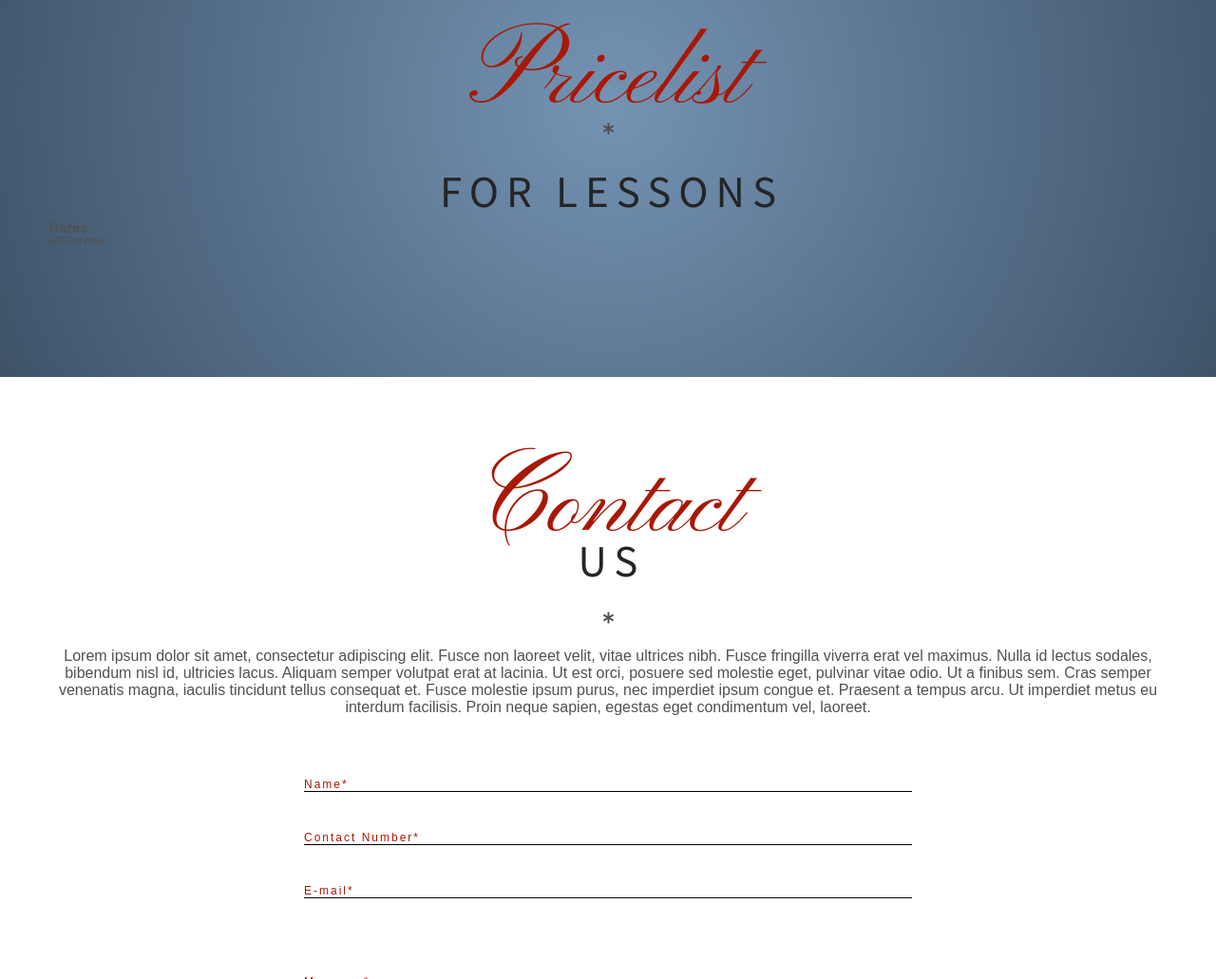
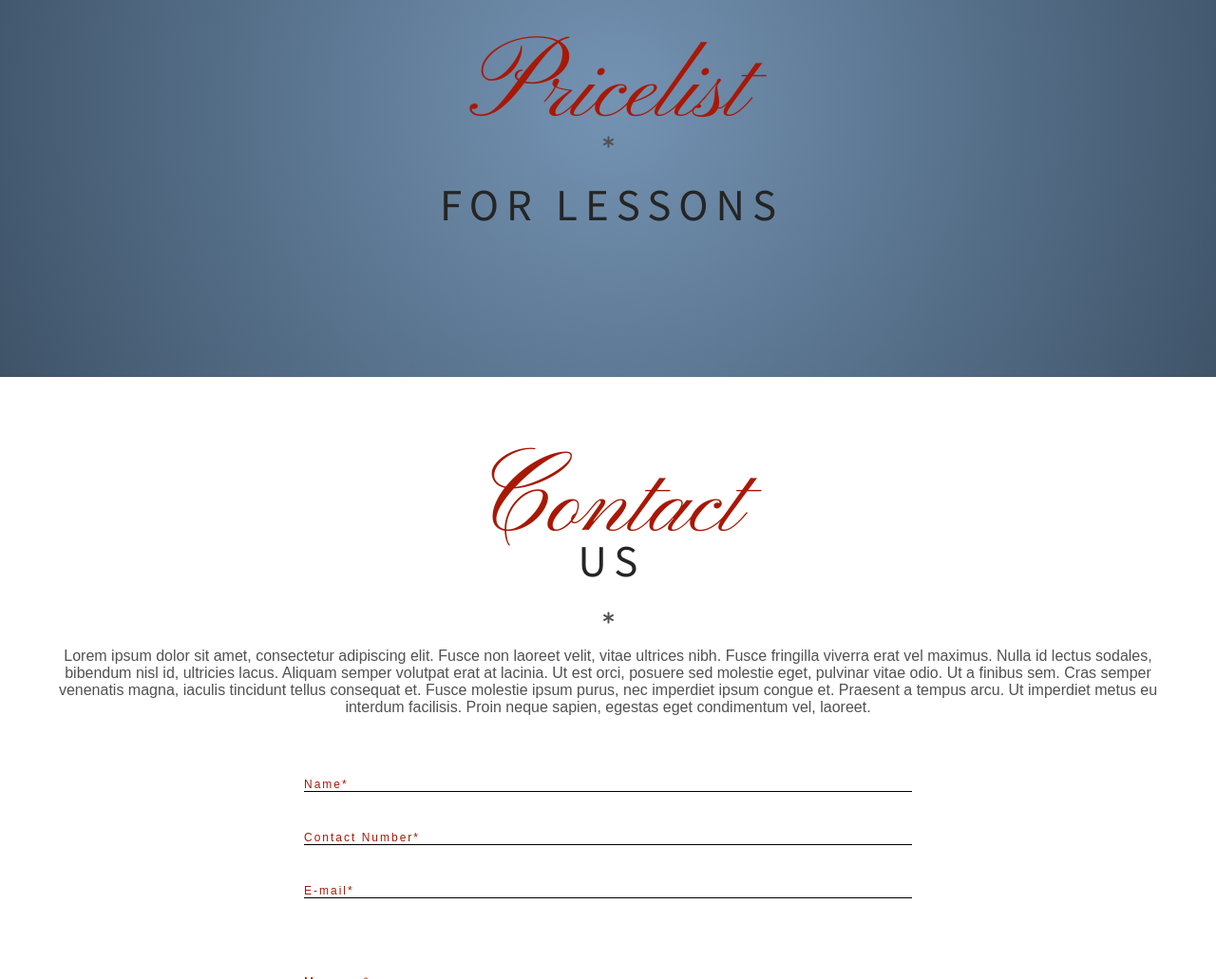
Before and after one commit to boolean-n-bop/GGDriving, a plain HTML site: page index.html in a window 1280 px wide. Shown: the part 1346-2377 px from the top of the page at 95% size. Drawn offline with nearby package versions, Linux system fonts and the light colour scheme; a web font is replaced by a local one.

Commit message:
Update index.html

```diff
--- a/index.html
+++ b/index.html
@@ -118,20 +118,6 @@
             <h1 class="headline headline-dark">For lessons</h1>
           </div>
         </div>
-        <div class="pricing-table">
-          <div class="col">
-            <div class="table">
-              <h2>Rates</h2>
-              <div class="price">
-                £30
-                <span>Per Hour</span>
-              </div>
-            </div>
-          </div>
-          <div class="col"></div>
-          <div class="col"></div>
-          <div class="col"></div>
-        </div>
       </div>
     </section>
     <!-- Courses end here -->
```
